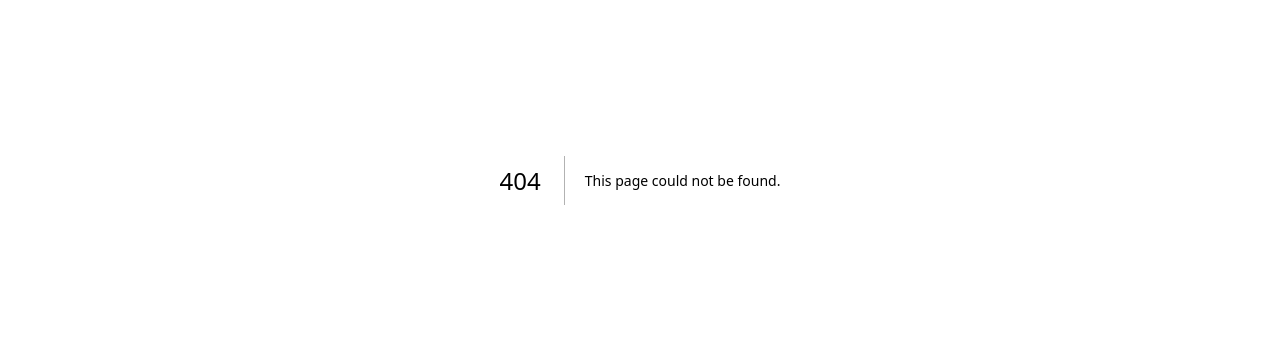
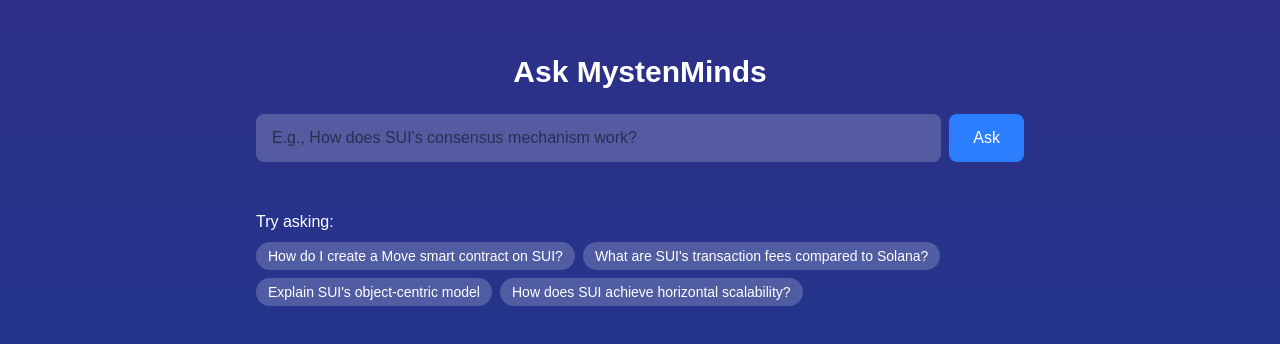
Before and after one commit to suidevskenya/Mystenminds, a Next.js app in the folder mysten-minds/: page /ask-mystenminds in a window 1280 px wide. Before the commit this address had no page. Shown: the part 220-564 px from the top of the page. Built offline with nearby package versions, Linux system fonts and the light colour scheme; what @mysten/dapp-kit, @mysten/sui would draw is missing.

Commit message:
initial commit

```diff
--- /dev/null
+++ b/mysten-minds/app/ask-mystenminds/page.tsx
@@ -0,0 +1,94 @@
+'use client'
+
+import React, { useState } from "react";
+
+export default function AskMystenMinds() {
+  const [query, setQuery] = useState('');
+  const [isLoading, setIsLoading] = useState(false);
+  const [response, setResponse] = useState('');
+
+  const handleSubmit = async (e: React.FormEvent) => {
+    e.preventDefault();
+
+    if (!query.trim()) return;
+
+    setIsLoading(true);
+    setResponse('');
+
+    try {
+      const baseUrl = process.env.NEXT_PUBLIC_BACKEND_URL || 'http://localhost:8000';
+      const res = await fetch(`${baseUrl}/chat`, {
+        method: 'POST',
+        headers: {
+          'Content-Type': 'application/json',
+        },
+        body: JSON.stringify({ message: query, is_first_interaction: false }),
+      });
+
+      if (!res.ok) {
+        throw new Error('Failed to fetch response');
+      }
+
+      const data = await res.json();
+      setResponse(data.answer);
+    } catch {
+      setResponse('An error occurred while fetching the response.');
+    } finally {
+      setIsLoading(false);
+    }
+  };
+
+  const exampleQueries = [
+    "How do I create a Move smart contract on SUI?",
+    "What are SUI's transaction fees compared to Solana?",
+    "Explain SUI's object-centric model",
+    "How does SUI achieve horizontal scalability?"
+  ];
+
+  return (
+    <div className="min-h-screen bg-gradient-to-b from-indigo-900 to-blue-900 text-white flex flex-col items-center justify-center p-8">
+      <h2 className="text-3xl font-semibold mb-6 text-center">Ask MystenMinds</h2>
+
+      <form onSubmit={handleSubmit} className="mb-6 w-full max-w-3xl">
+        <div className="flex gap-2">
+          <input
+            type="text"
+            value={query}
+            onChange={(e) => setQuery(e.target.value)}
+            placeholder="E.g., How does SUI's consensus mechanism work?"
+            className="flex-1 px-4 py-3 rounded-lg bg-white/20 focus:outline-none focus:ring-2 focus:ring-blue-400 text-black"
+          />
+          <button
+            type="submit"
+            disabled={isLoading}
+            className="bg-blue-500 hover:bg-blue-600 px-6 py-3 rounded-lg font-medium transition disabled:opacity-50"
+          >
+            {isLoading ? 'Thinking...' : 'Ask'}
+          </button>
+        </div>
+      </form>
+
+      {response && (
+        <div className="bg-white/20 p-4 rounded-lg animate-fade-in max-w-3xl w-full">
+          <h3 className="font-medium mb-2">Response:</h3>
+          <p className="text-black">{response}</p>
+        </div>
+      )}
+
+      <div className="mt-6 max-w-3xl w-full">
+        <h3 className="font-medium mb-2">Try asking:</h3>
+        <div className="flex flex-wrap gap-2">
+          {exampleQueries.map((q, i) => (
+            <button
+              key={i}
+              onClick={() => setQuery(q)}
+              className="text-sm bg-white/20 hover:bg-white/30 px-3 py-1 rounded-full transition"
+            >
+              {q}
+            </button>
+          ))}
+        </div>
+      </div>
+    </div>
+  );
+}
```
